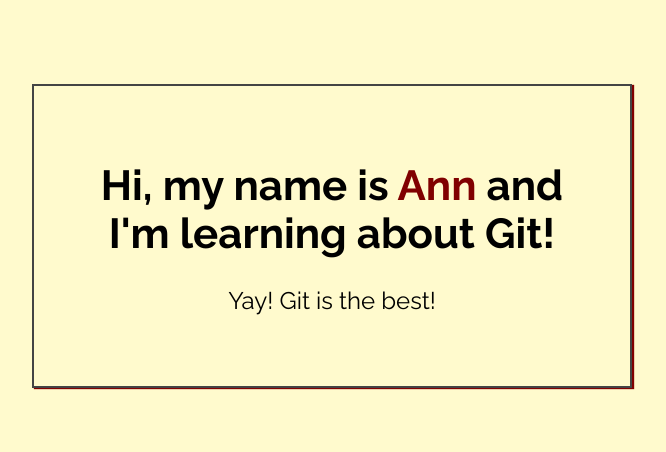
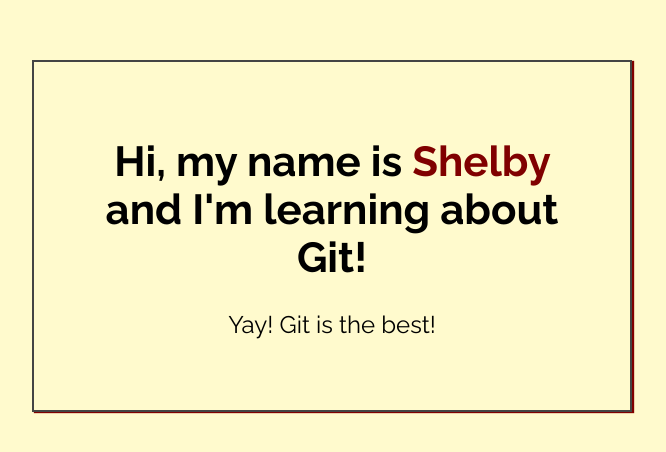
Before and after one commit to shelbycoyle13/my-first-repo, a plain HTML site: page index.html in a window 1280 px wide. Shown: the part 164-616 px from the top of the page, without its empty margins (308-974 px from the left). Drawn offline with Linux system fonts and the light colour scheme.

Commit message:
Added name to index.html

```diff
--- a/index.html
+++ b/index.html
@@ -14,7 +14,7 @@
 <body>
 
     <div class="greeting">
-        <h1>Hi, my name is <span class="highlight">Ann</span> and I'm learning about Git! </h1>
+        <h1>Hi, my name is <span class="highlight">Shelby</span> and I'm learning about Git! </h1>
 
         <p>Yay! Git is the best!</p>
     </div>
```
